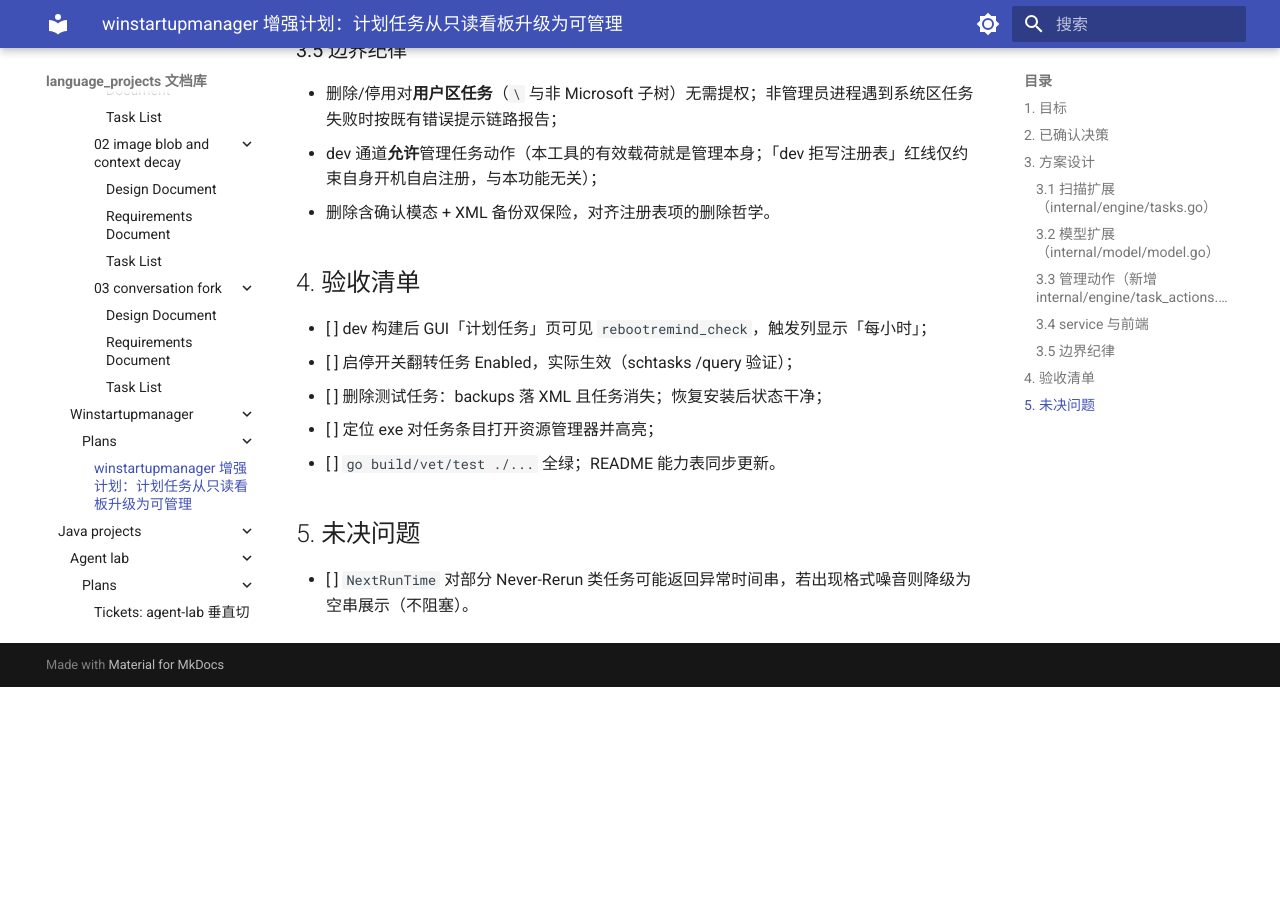
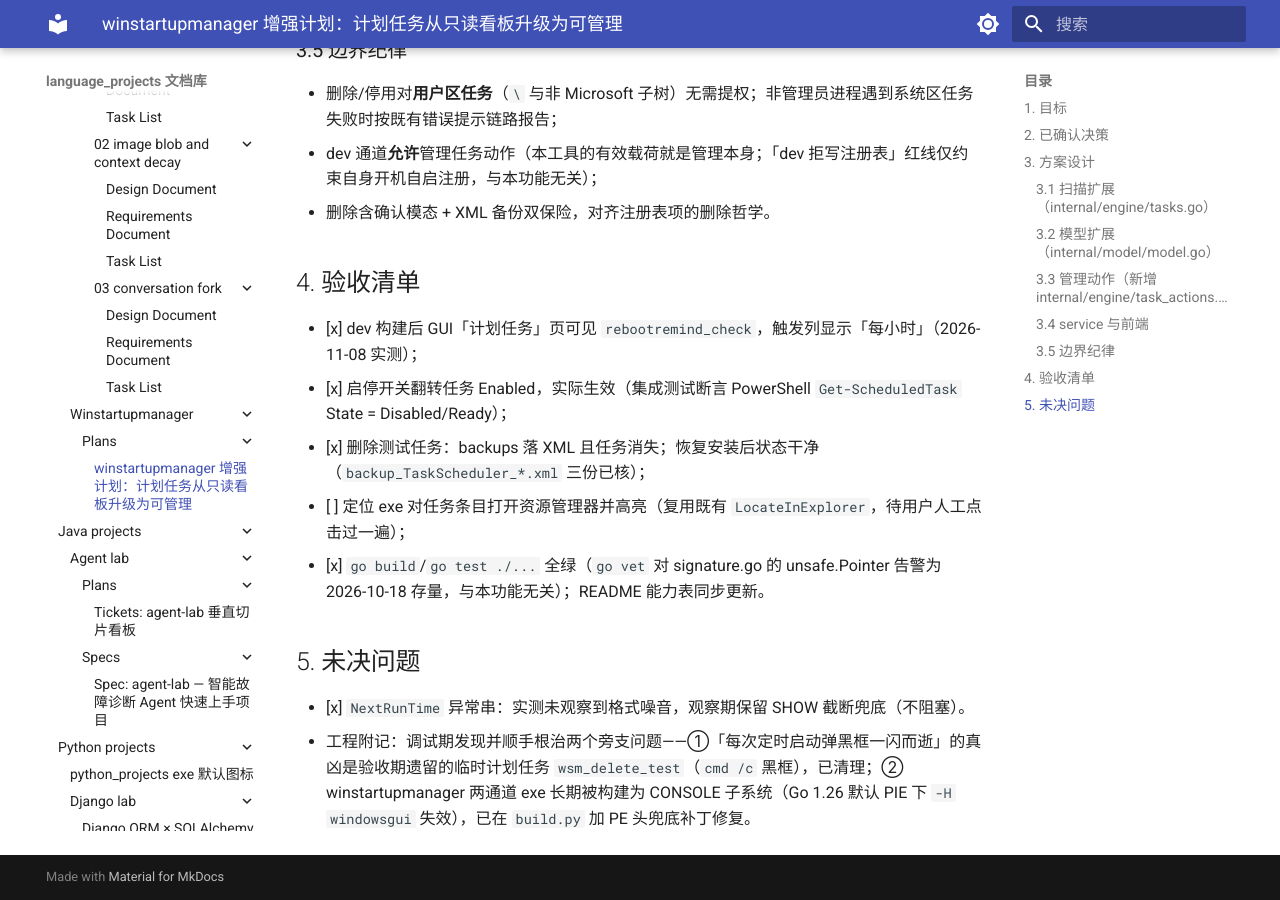
Before and after one commit to shihao-hub/td-language_projects, an MkDocs documentation site: the page built from docs/projects/go_projects/winstartupmanager/plans/01-计划任务管理增强.md, in a window 1280 px wide and 900 px high, scrolled down 1772 px. Built offline with MkDocs 1.6.1 and Material for MkDocs 9.7.7, drawn with Linux system fonts in a browser that asks for light colours; a script that is not in the unit is left out; before the commit the page ends 2459 px from its top, so only the background shows below that.

Commit message:
docs(plans): 归档 winstartupmanager 计划任务管理增强验收状态
- 勾选可见性/启停/删除备份/构建全绿四项验收，定位 exe 留待人工确认
- 未决问题实测未见 NextRunTime 噪音，随提交闭合
- 附记调试期根源清理：遗留 wsm_delete_test 任务与 PE 子系统构建补丁

Co-Authored-By: Claude Code <noreply@anthropic.com>

```diff
--- a/docs/projects/go_projects/winstartupmanager/plans/01-计划任务管理增强.md
+++ b/docs/projects/go_projects/winstartupmanager/plans/01-计划任务管理增强.md
@@ -46,12 +46,13 @@
 
 ## 4. 验收清单
 
-- [ ] dev 构建后 GUI「计划任务」页可见 `rebootremind_check`，触发列显示「每小时」；
-- [ ] 启停开关翻转任务 Enabled，实际生效（schtasks /query 验证）；
-- [ ] 删除测试任务：backups 落 XML 且任务消失；恢复安装后状态干净；
-- [ ] 定位 exe 对任务条目打开资源管理器并高亮；
-- [ ] `go build/vet/test ./...` 全绿；README 能力表同步更新。
+- [x] dev 构建后 GUI「计划任务」页可见 `rebootremind_check`，触发列显示「每小时」（2026-11-08 实测）；
+- [x] 启停开关翻转任务 Enabled，实际生效（集成测试断言 PowerShell `Get-ScheduledTask` State = Disabled/Ready）；
+- [x] 删除测试任务：backups 落 XML 且任务消失；恢复安装后状态干净（`backup_TaskScheduler_*.xml` 三份已核）；
+- [ ] 定位 exe 对任务条目打开资源管理器并高亮（复用既有 `LocateInExplorer`，待用户人工点击过一遍）；
+- [x] `go build`/`go test ./...` 全绿（`go vet` 对 signature.go 的 unsafe.Pointer 告警为 2026-10-18 存量，与本功能无关）；README 能力表同步更新。
 
 ## 5. 未决问题
 
-- [ ] `NextRunTime` 对部分 Never-Rerun 类任务可能返回异常时间串，若出现格式噪音则降级为空串展示（不阻塞）。
+- [x] `NextRunTime` 异常串：实测未观察到格式噪音，观察期保留 SHOW 截断兜底（不阻塞）。
+- 工程附记：调试期发现并顺手根治两个旁支问题——①「每次定时启动弹黑框一闪而逝」的真凶是验收期遗留的临时计划任务 `wsm_delete_test`（`cmd /c` 黑框），已清理；② winstartupmanager 两通道 exe 长期被构建为 CONSOLE 子系统（Go 1.26 默认 PIE 下 `-H windowsgui` 失效），已在 `build.py` 加 PE 头兜底补丁修复。
```
